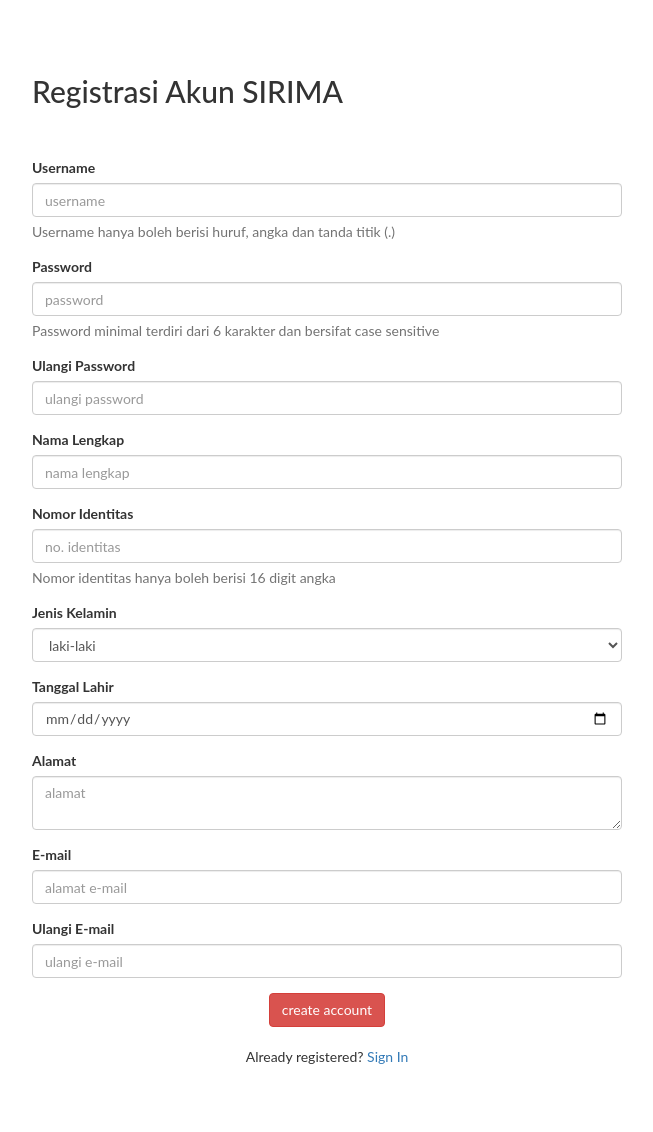
After one commit to alifathia/tugasbasdat, a PHP site: page /pages/register.php in a window 1280 px wide. The commit adds this page. Shown: the whole page, without its empty margins (313-966 px from the left). Run offline with PHP 8.4, Linux system fonts and the light colour scheme; some libraries are stand-ins or nearby versions; some web fonts are replaced.

Commit message:
register

```diff
--- /dev/null
+++ b/pages/register.php
@@ -0,0 +1,147 @@
+<?php
+// function register(){
+//   $username = $_POST['username'];
+//   $password = $_POST['password'];
+//   $repeatpassword = $_POST['repeatpassword'];
+//   $fullname = $_POST['fullname'];
+//   $idnumber = $_POST['idnumber'];
+//   $gender = $_POST['gender'];
+//   $date = $_POST['date'];
+//   $address = $_POST['address'];
+//   $email = $_POST['email'];
+//   $repeatemail = $_POST['repeatemail'];
+
+?>
+
+<html>
+	<head>
+		<meta charset="UTF-8">
+
+		 <!-- Bootstrap scripts -->
+		  <link rel="stylesheet" href="https://maxcdn.bootstrapcdn.com/bootstrap/3.3.7/css/bootstrap.min.css" integrity="sha384-BVYiiSIFeK1dGmJRAkycuHAHRg32OmUcww7on3RYdg4Va+PmSTsz/K68vbdEjh4u" crossorigin="anonymous">
+
+		<title>Register</title>
+	</head>
+
+	<body>
+		<style>
+			@import url('https://fonts.google.com/specimen/Roboto');
+
+			body{
+				font-family: Lato;
+
+			}
+			.alert{
+				color: red;
+				display: inline;
+			}
+			.form-labels-on-top{
+			    box-sizing: border-box;
+			    max-width: 700px;
+			    margin: 0 auto;
+			    padding: 55px;
+
+			    background-color:  #ffffff;
+			    box-shadow: 0 1px 3px 0 rgba(0, 0, 0, 0.1);
+			}
+			.button-container{
+				text-align: center;
+			}
+			.message{
+				text-align: center;
+			}
+		</style>
+
+		<div class="container">
+			<form class="form-labels-on-top" action="register.php" method="post">
+				<div class="form">
+			        <span><h2 id="header">Registrasi Akun SIRIMA</h2><br></span>
+			        <br>
+			        <div class="form-group">
+				        <label for="username">Username </label><span><p id="alert-username" class="alert"></p></span>
+				        <input type="text" class="form-control" id="username" placeholder="username" >
+				        <span class="help-block">Username hanya boleh berisi huruf, angka dan tanda titik (.)</span>
+
+			        </div>
+			        <div class="form-group">
+			        	<label for="password">Password</label >
+			        	<input type="password" class="form-control" id="password" placeholder="password">
+			        	<span class="help-block">Password minimal terdiri dari 6 karakter dan bersifat case sensitive</span>
+			        </div>
+			        <div class="form-group">
+			          <label for="repeatpassword">Ulangi Password</label >
+			          <input type="password" class="form-control" id="repeatpassword" placeholder="ulangi password">
+
+			        </div>
+			        <div class="form-group">
+			          <label for="fullname">Nama Lengkap</label >
+			          <input type="text" class="form-control" id="fullname" placeholder="nama lengkap">
+			        </div>
+			        <div class="form-group">
+			         	<label for="idnumber">Nomor Identitas</label >
+			         	<input type="text" class="form-control" id="idnumber" placeholder="no. identitas">
+			        	<span class="help-block">Nomor identitas hanya boleh berisi 16 digit angka</span>
+			        </div>
+			        <div class="form-group">
+			          <label for="gender">Jenis Kelamin</label >
+			          <select class="form-control" id="gender">
+			            <option value="L">laki-laki</option>
+			            <option value="P">perempuan</option>
+			          </select>
+			        </div>
+			        <!-- date picker -->
+			        <div class="form-group">
+			            <label for="date">Tanggal Lahir</label >
+			            <input class="form-control" id="date" name="date" placeholder="tanggal lahir: MM/DD/YYY" type="date"/>
+			        </div>
+			        <div class="form-group">
+			          <label for="address">Alamat</label >
+			          <textarea class="form-control" id="address" rows="2" placeholder="alamat"></textarea>
+			        </div>
+			        <div class="form-group">
+			          <label for="email">E-mail</label >
+			          <input class="form-control" name="email" type="text" placeholder="alamat e-mail"/>
+			        </div>
+			        <div class="form-group">
+			          <label for="repeatemail">Ulangi E-mail</label >
+			          <input class="form-control" name="repeatemail" type="text" placeholder="ulangi e-mail"/>
+			        </div>
+			        <input type="hidden" id="register-command" name="command" value="register">
+			        <div class="button-container">
+			        	<button class="btn btn-danger"  onclick="validate()">create account</button>
+			        </div>
+			        <br><p class="message">Already registered? <a href="./index.php">Sign In</a></p>
+			</form>
+		</div>
+
+		<!-- More Scripts -->
+		<script src="https://code.jquery.com/jquery-3.1.1.min.js" integrity="sha256-hVVnYaiADRTO2PzUGmuLJr8BLUSjGIZsDYGmIJLv2b8=" crossorigin="anonymous"></script>
+		<script src="https://maxcdn.bootstrapcdn.com/bootstrap/3.3.7/js/bootstrap.min.js" integrity="sha384-Tc5IQib027qvyjSMfHjOMaLkfuWVxZxUPnCJA7l2mCWNIpG9mGCD8wGNIcPD7Txa" crossorigin="anonymous"></script>
+		<script src="//code.jquery.com/jquery-1.11.3.min.js"></script>
+
+		<script>
+		function validate(){
+			var flag = true;
+			var check_username = document.getElementById("username").value;
+			var messages ="";
+
+			if(!/^[a-zA-Z0-9]$/.test(check_username)){ //innerhtml gabisa
+				document.getElementById("alert-username").innerHTML = "Format username tidak sesuai";
+				document.getElementById("header").innerHTML = "Format username tidak sesuai";
+				flag = false;
+				messages += "+1 \n";
+				messages += "+2";
+				// alert("format uname salah");
+				// alert(check_username);
+			}
+
+			document.getElementById("header").innerHTML = "Format username tidak sesuai";
+
+			if(!flag){
+				alert(messages);
+			}
+		}
+		</script>
+
+	</body>
+</html>
```
Also changed, not shown: css/style.css (+20 -2 lines), index.php (+7 -78 lines), js/index.js (+11 -11 lines).
